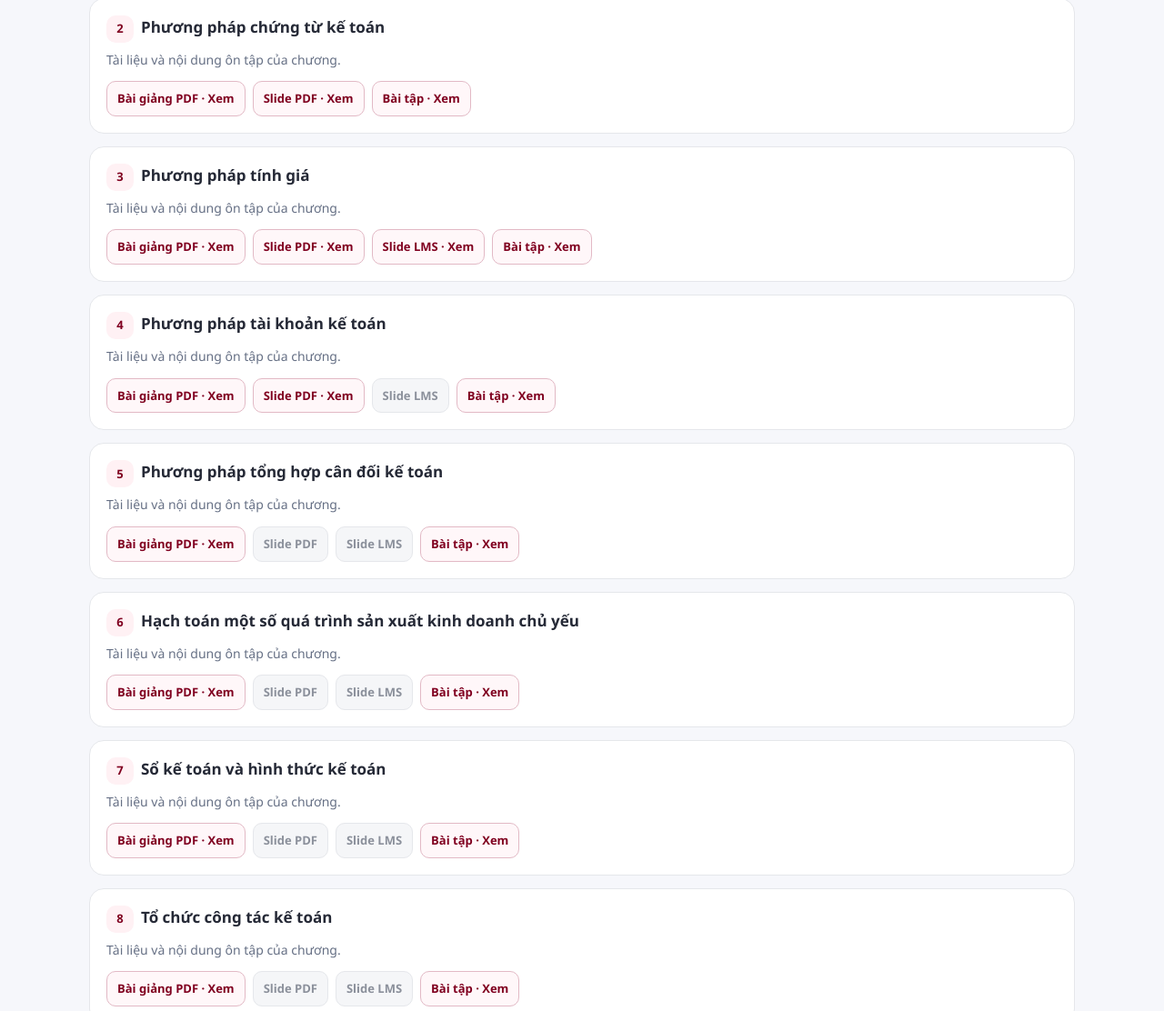
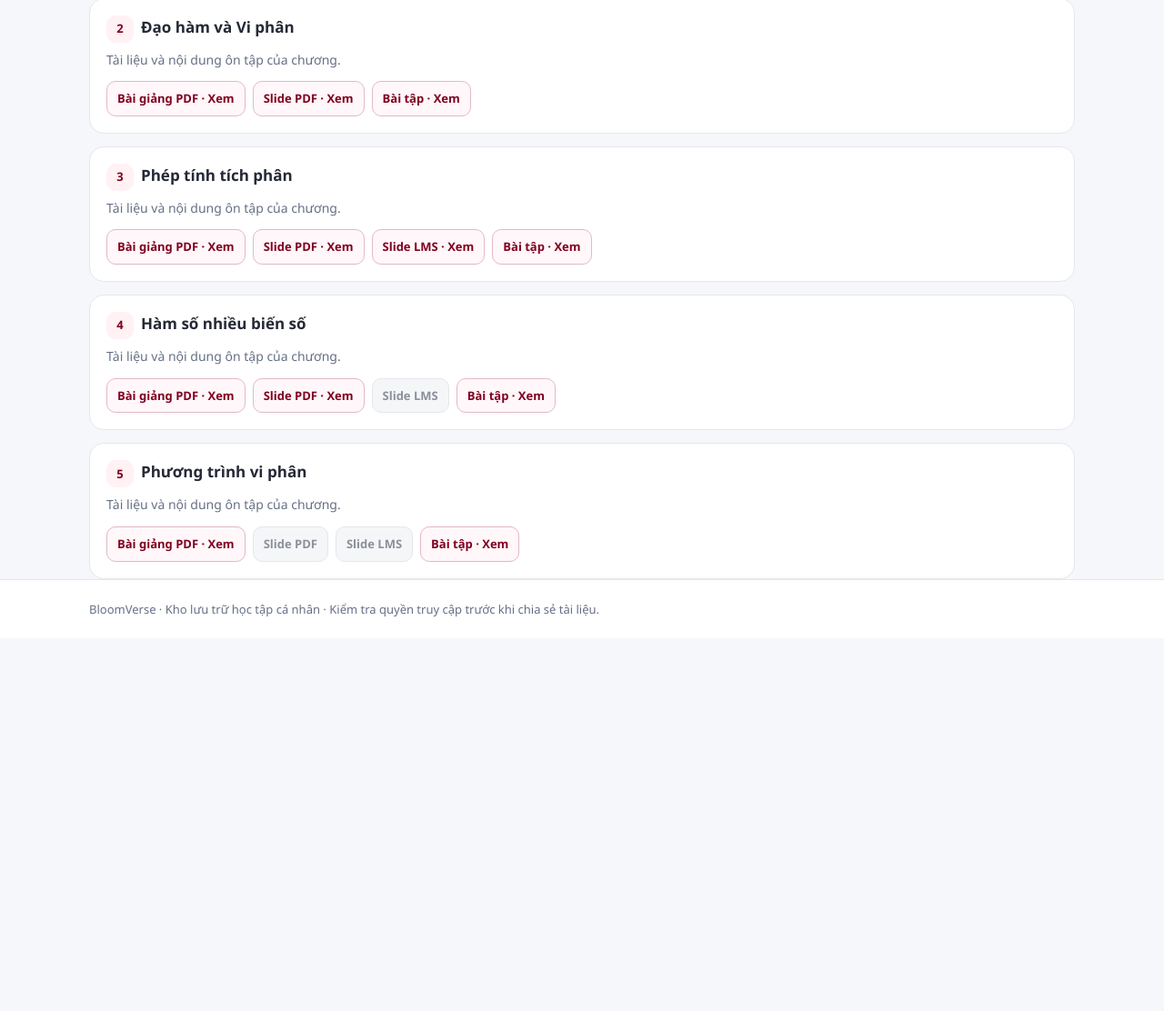
Before and after one commit to anhlan09092008-max/web-hoc-tap, a plain HTML site: page toancaocap.html in a window 1280 px wide. Shown: the part 867-1979 px from the top of the page at 91% size. After the commit the page ends 1569 px from the top, so only its background shows below. Drawn offline with Linux system fonts and the light colour scheme.

Commit message:
Update toancaocap.html

```diff
--- a/toancaocap.html
+++ b/toancaocap.html
@@ -535,7 +535,7 @@
       },
       {
         n: 2,
-        title: "Phương pháp chứng từ kế toán",
+        title: "Đạo hàm và Vi phân",
         assets:[
           {
             label: "Bài giảng PDF",
@@ -554,7 +554,7 @@
       },
       {
         n: 3,
-        title: "Phương pháp tính giá",
+        title: "Phép tính tích phân",
          assets:[
           {
             label: "Bài giảng PDF",
@@ -577,7 +577,7 @@
       },
       {
         n: 4,
-        title: "Phương pháp tài khoản kế toán",
+        title: "Hàm số nhiều biến số",
          assets:[
           {
             label: "Bài giảng PDF",
@@ -600,7 +600,7 @@
       },
       {
         n: 5,
-        title: "Phương pháp tổng hợp cân đối kế toán",
+        title: "Phương trình vi phân",
          assets:[
           {
             label: "Bài giảng PDF",
@@ -619,75 +619,7 @@
             label: "Bài tập",
             url: "https://docs.google.com/document/d/1SF2WXW8if939bCW4a6sqV7wT0tubNST5yt9oMpCsnw8/preview"
           },
-        ]
-      },
-      {
-        n: 6,
-        title: "Hạch toán một số quá trình sản xuất kinh doanh chủ yếu",
-         assets:[
-          {
-            label: "Bài giảng PDF",
-            url: "https://drive.google.com/file/d/19r8POAY2I7fRVV-UsZ5ORk4NB1mQwvIt/preview"
-          },
-          {
-            label: "Slide PDF",
 
-          },
-          {
-            label: "Slide LMS",
-
-          },
-
-          {
-            label: "Bài tập",
-            url: "https://docs.google.com/document/d/1SF2WXW8if939bCW4a6sqV7wT0tubNST5yt9oMpCsnw8/preview"
-          },
-        ]
-      },
-      {
-        n: 7,
-        title: "Sổ kế toán và hình thức kế toán",
-         assets:[
-          {
-            label: "Bài giảng PDF",
-            url: "https://drive.google.com/file/d/1hC5yt7eVszw6TSNsJFXBpjjQnPIGGrwk/preview"
-          },
-          {
-            label: "Slide PDF",
-
-          },
-          {
-            label: "Slide LMS",
-
-          },
-
-          {
-            label: "Bài tập",
-            url: "https://docs.google.com/document/d/1SF2WXW8if939bCW4a6sqV7wT0tubNST5yt9oMpCsnw8/preview"
-          },
-        ]
-      },
-      {
-        n: 8,
-        title: "Tổ chức công tác kế toán",
-         assets:[
-          {
-            label: "Bài giảng PDF",
-            url: "https://drive.google.com/file/d/1CubMrOWlPO8QfqqJqeRfoB113qWljYzZ/preview"
-          },
-          {
-            label: "Slide PDF",
-
-          },
-          {
-            label: "Slide LMS",
-
-          },
-
-          {
-            label: "Bài tập",
-            url: "https://docs.google.com/document/d/1SF2WXW8if939bCW4a6sqV7wT0tubNST5yt9oMpCsnw8/preview"
-          },
         ]
       }
     ];
```
